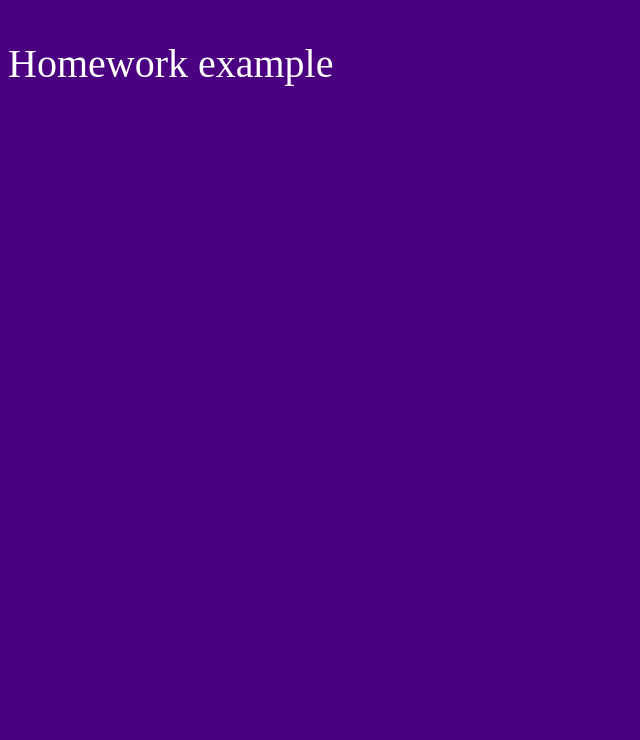
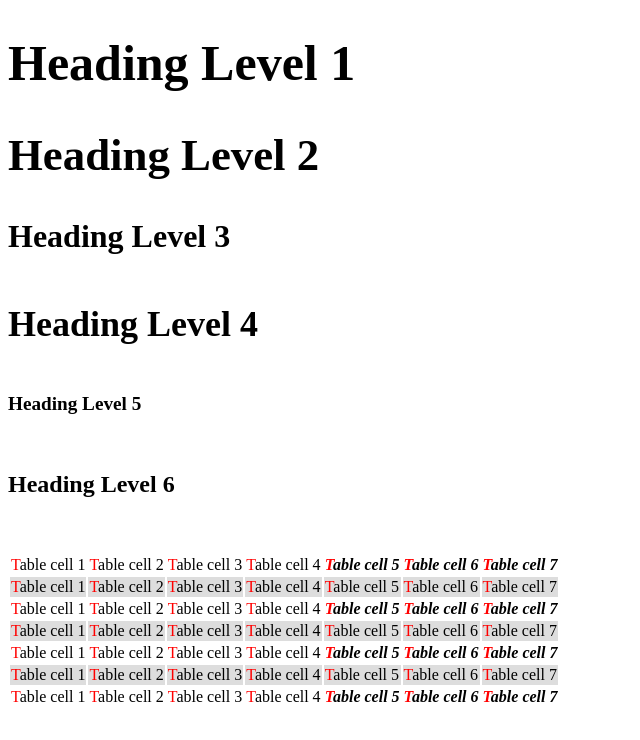
Before and after one commit to gandzja/level-up-homeworks, a website: page public/views/css/homework-1/index.html in a window 1280 px wide. Shown: the whole page, without its empty margins (0-640 px from the left). Drawn offline with Linux system fonts and the light colour scheme.

Commit message:
CSS HW 1

```diff
--- a/public/views/css/homework-1/css/style.css
+++ b/public/views/css/homework-1/css/style.css
@@ -1,5 +1,36 @@
-body {
-  background-color: indigo;
-  color: #fff;
-  font-size: 40px;
+h1 {
+  font-size: 50px;
 }
+h2 {
+  font-size: 2.8em;
+}
+h3 {
+  font-size: 2rem;
+}
+h4{
+  font-size: 4.5vh;
+}
+h5 {
+  font-size: 1.5vw;
+}
+h6 {
+  font-size: 3vmin;
+}
+tr:nth-child(even) {
+  background-color: #ddd;
+}
+table > tbody > tr > td:first-letter {
+  color: red;
+}
+tr:nth-child(odd) td:nth-child(5n) {
+  font-weight: bold;
+  font-style: italic;
+}
+tr:nth-child(odd) td:nth-child(6n) {
+  font-weight: bold;
+  font-style: italic;
+}
+tr:nth-child(odd) td:nth-child(7n) {
+  font-weight: bold;
+  font-style: italic;
+}
--- a/public/views/css/homework-1/index.html
+++ b/public/views/css/homework-1/index.html
@@ -2,10 +2,88 @@
 <html lang="en">
   <head>
     <meta charset="UTF-8" />
-    <title>CSS HW 1</title>
+    <title>CSS lesson 1</title>
     <link rel="stylesheet" href="css/style.css" />
   </head>
   <body>
-    <p>Homework example</p>
+    <div>
+      <div class="attributes">
+        <h1>Heading Level 1</h1>
+        <h2>Heading Level 2</h2>
+        <h3>Heading Level 3</h3>
+        <h4>Heading Level 4</h4>
+        <h5>Heading Level 5</h5>
+        <h6>Heading Level 6</h6>
+      </div>
+      <div class="pseudo">
+        <table>
+          <tbody>
+            <tr>
+              <td>Table cell 1</td>
+              <td>Table cell 2</td>
+              <td>Table cell 3</td>
+              <td>Table cell 4</td>
+              <td>Table cell 5</td>
+              <td>Table cell 6</td>
+              <td>Table cell 7</td>
+            </tr>
+            <tr>
+              <td>Table cell 1</td>
+              <td>Table cell 2</td>
+              <td>Table cell 3</td>
+              <td>Table cell 4</td>
+              <td>Table cell 5</td>
+              <td>Table cell 6</td>
+              <td>Table cell 7</td>
+            </tr>
+            <tr>
+              <td>Table cell 1</td>
+              <td>Table cell 2</td>
+              <td>Table cell 3</td>
+              <td>Table cell 4</td>
+              <td>Table cell 5</td>
+              <td>Table cell 6</td>
+              <td>Table cell 7</td>
+            </tr>
+            <tr>
+              <td>Table cell 1</td>
+              <td>Table cell 2</td>
+              <td>Table cell 3</td>
+              <td>Table cell 4</td>
+              <td>Table cell 5</td>
+              <td>Table cell 6</td>
+              <td>Table cell 7</td>
+            </tr>
+            <tr>
+              <td>Table cell 1</td>
+              <td>Table cell 2</td>
+              <td>Table cell 3</td>
+              <td>Table cell 4</td>
+              <td>Table cell 5</td>
+              <td>Table cell 6</td>
+              <td>Table cell 7</td>
+            </tr>
+            <tr>
+              <td>Table cell 1</td>
+              <td>Table cell 2</td>
+              <td>Table cell 3</td>
+              <td>Table cell 4</td>
+              <td>Table cell 5</td>
+              <td>Table cell 6</td>
+              <td>Table cell 7</td>
+            </tr>
+            <tr>
+              <td>Table cell 1</td>
+              <td>Table cell 2</td>
+              <td>Table cell 3</td>
+              <td>Table cell 4</td>
+              <td>Table cell 5</td>
+              <td>Table cell 6</td>
+              <td>Table cell 7</td>
+            </tr>
+          </tbody>
+        </table>
+      </div>
+    </div>
   </body>
 </html>
```
